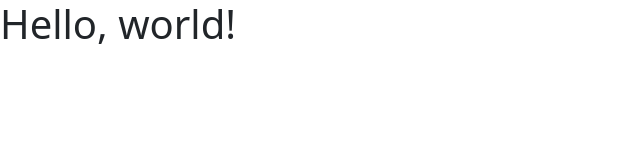
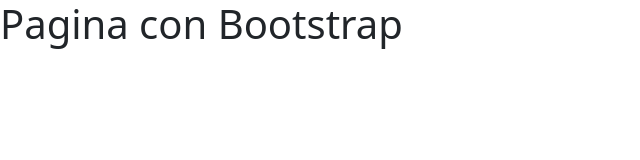
Before and after one commit to PaulinaM01/EjBootstrap, a plain HTML site: page index.html in a window 1280 px wide. Shown: the whole page, without its empty margins (0-640 px from the left). Drawn offline with Linux system fonts and the light colour scheme.

Commit message:
Cambio nombre pagina

```diff
--- a/index.html
+++ b/index.html
@@ -7,7 +7,7 @@
     <link rel="stylesheet" href="css/bootstrap.min.css">
   </head>
   <body>
-    <h1>Hello, world!</h1>
+    <h1>Pagina con Bootstrap</h1>
     <script src="js/bootstrap.min.js"></script>
   </body>
 </html>
```
